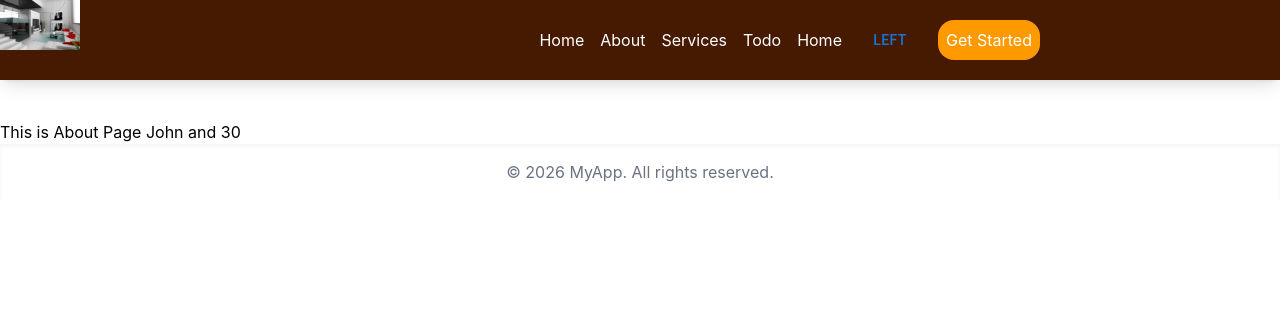
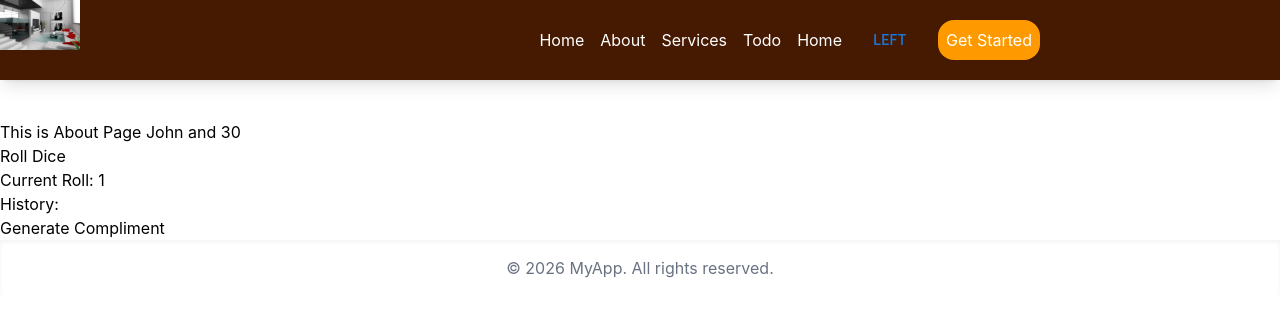
Before and after one commit to Amiscript/React-class-2026, a React (Vite) app: page /About in a window 1280 px wide. Shown: the top 316 px of the page. Built offline with nearby package versions, Linux system fonts and the light colour scheme.

Commit message:
24-06-2026

```diff
--- a/src/component/About.jsx
+++ b/src/component/About.jsx
@@ -1,4 +1,6 @@
 import React from 'react'
+import RollDice from './RollDice';
+import Compliment from './compliment';
 
 // export default function About(props) {
 //   return (
@@ -12,6 +14,8 @@ export default function About({name, age}) {
   return (
     <div>
         <h1>This is About Page {name} and {age} </h1>
+        <RollDice />
+        <Compliment />
     </div>
   )
 }
--- /dev/null
+++ b/src/component/RollDice.jsx
@@ -0,0 +1,26 @@
+
+import { useState } from "react";
+
+function RollDice() {
+    const [dice, setDice] = useState(1);
+    const [history, setHistory] = useState([]);
+
+ function rollDice() {
+  const  newroll = Math.floor(Math.random() * 6) + 1;
+            setDice(newroll);
+            setHistory([...history, newroll]);
+ }
+
+  return (
+    <div>
+
+         <button onClick={rollDice}>
+            Roll Dice
+        </button>
+        <p>Current Roll: {dice}</p>
+        <p>History: {history.join(', ')}</p>
+    </div>
+  );
+}
+
+export default RollDice;
--- /dev/null
+++ b/src/component/compliment.jsx
@@ -0,0 +1,33 @@
+import React from 'react'
+import {useState} from 'react'
+
+function Compliment() {
+    const [compliment, setCompliment] = useState("");
+
+   const compliments = [
+    "You are amazing!",
+    "You have a great sense of humor!",
+    "You are a great listener!",
+    "You have a beautiful smile!",
+    "You are very talented!",
+    "You are a great friend!",
+    "You have a kind heart!",
+    "You are very creative!",
+    "You have a positive attitude!",
+    "You are a great problem solver!"
+   ]
+
+   function generateCompliment() {
+    const newCompliment = Math.floor(Math.random() * compliments.length);
+    setCompliment(compliments[newCompliment]);
+    }
+  return (
+    <div>
+        <button onClick={generateCompliment}>Generate Compliment</button>
+        <p>{compliment}</p>
+
+    </div>
+  )
+}
+
+export default Compliment
```
